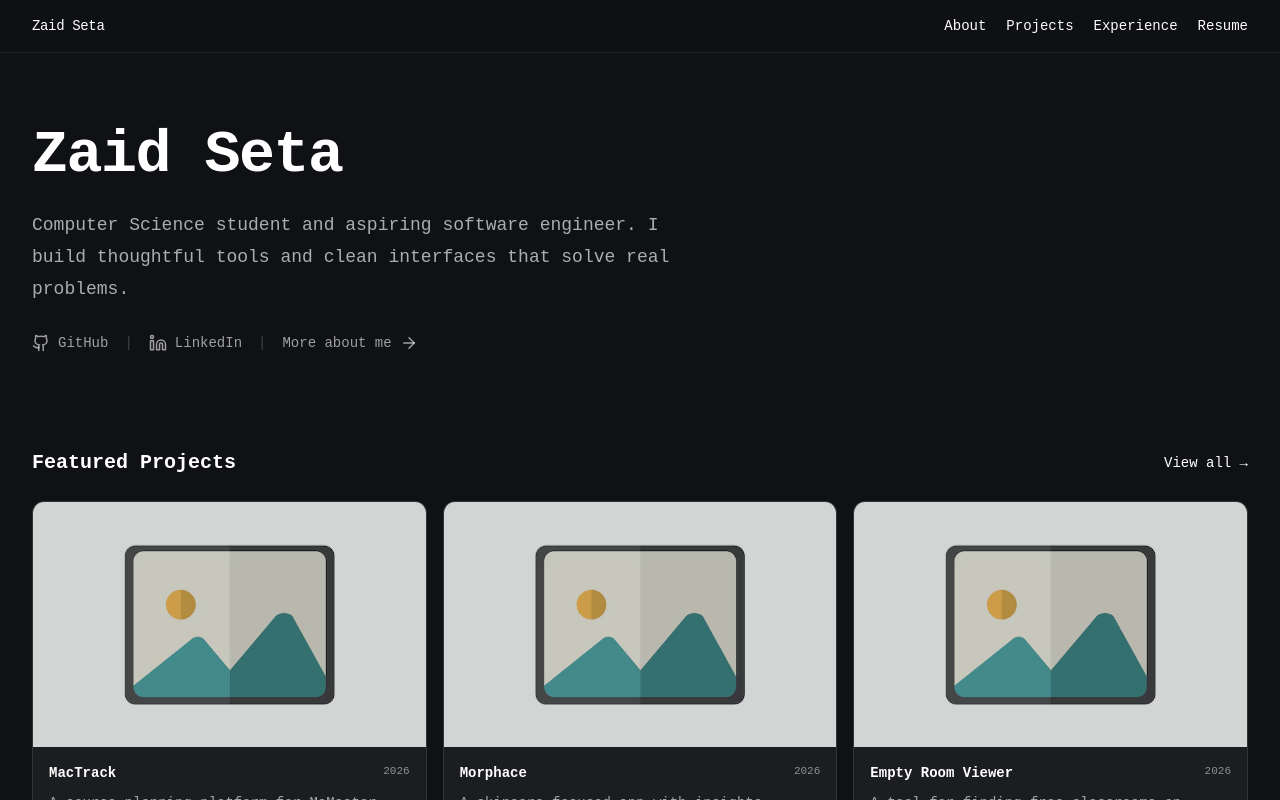
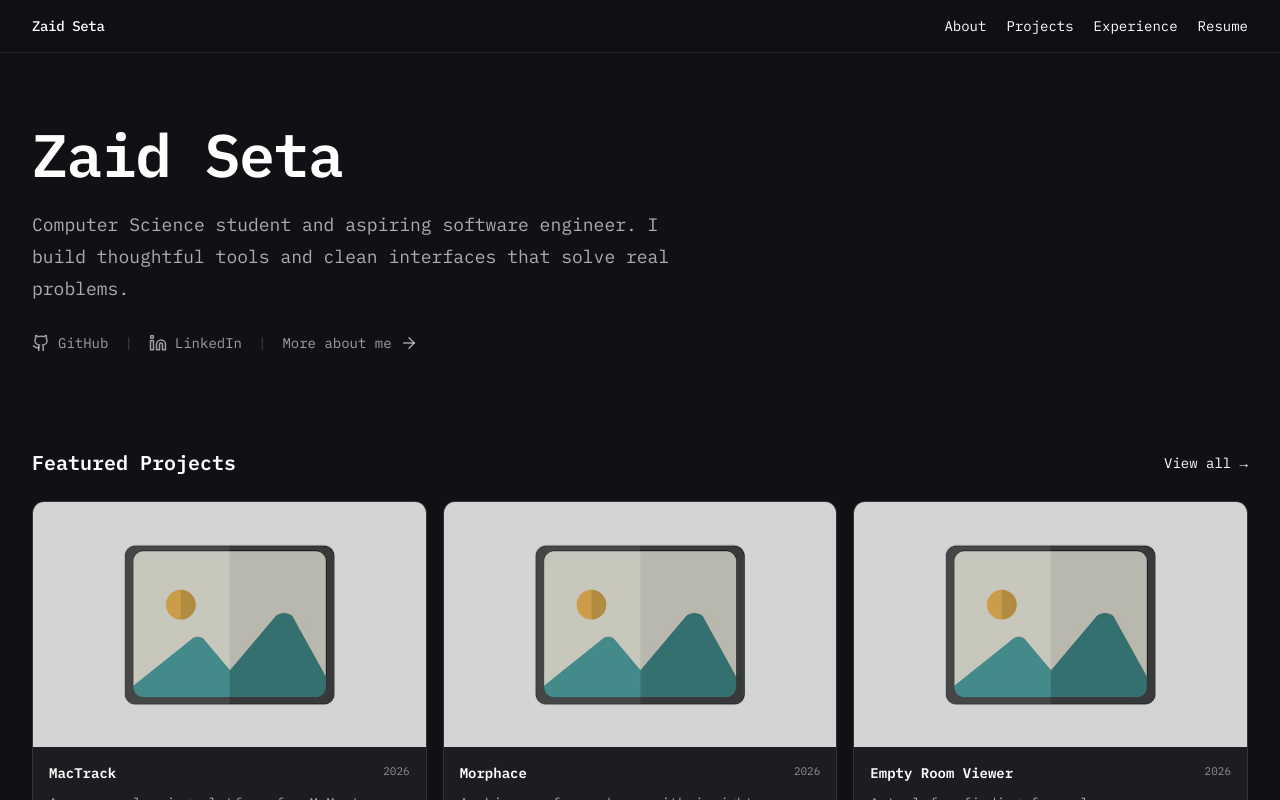
Before and after one commit to ZaidMSeta/portfolio, a React (Vite) app: page / in a window 1280 px wide. Shown: the top 800 px of the page. Built offline with nearby package versions, Linux system fonts and the light colour scheme; no server answers.

Commit message:
fixed tailwind issue

```diff
--- a/src/styles/globals.css
+++ b/src/styles/globals.css
@@ -1,5 +1,6 @@
+@import url("https://fonts.googleapis.com/css2?family=IBM+Plex+Mono:wght@400;500;600;700&display=swap");
+
 @import "tailwindcss";
-@import url("https://fonts.googleapis.com/css2?family=IBM+Plex+Mono:wght@400;500;600;700&display=swap");
 
 :root {
   font-family: "IBM Plex Mono", monospace;
```
Also changed, not shown: 1 other file (tests, documents, lock files or other folders).
